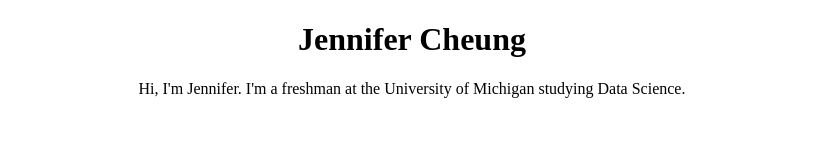
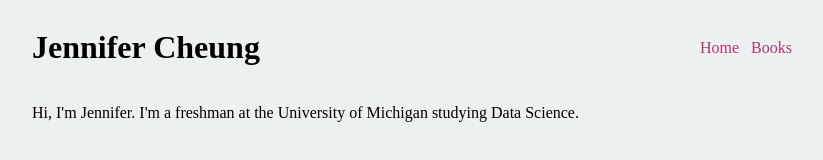
Before and after one commit to cheungje/old-website, a plain HTML site: page index.html in a window 1280 px wide. Shown: the whole page, without its empty margins (228-1051 px from the left). Drawn offline with Linux system fonts and the light colour scheme.

Commit message:
Created books and started homepage

```diff
--- a/index.html
+++ b/index.html
@@ -3,9 +3,18 @@
 <head>
   <title>Jennifer Cheung</title>
   <link rel="stylesheet" href="style.css" />
+  <link href="https://fonts.googleapis.com/css?family=Noto+Serif+SC:400,700" rel="stylesheet">
 </head>
 <body>
-  <h1>Jennifer Cheung</h1>
-  <p>Hi, I'm Jennifer. I'm a freshman at the University of Michigan studying Data Science.</p>
+  <header>
+    <h1>Jennifer Cheung</h1>
+    <ul>
+      <li><a href="index.html">Home</a></li>
+      <li><a href="books.html">Books</a></li>
+    </ul>
+  </header>
+  <section>
+    <p>Hi, I'm Jennifer. I'm a freshman at the University of Michigan studying Data Science.</p>
+  </section>
 </body>
 </html>
--- a/style.css
+++ b/style.css
@@ -1,6 +1,35 @@
-h1 {
-  text-align: center;
+body {
+  font-family: "Noto Serif SC", serif;
+  background-color: #ecf0f1;
 }
-p {
-  text-align: center;
+
+header, section {
+  max-width: 760px;
+  margin-left: auto;
+  margin-right: auto;
 }
+
+header {
+  display: flex;
+  justify-content: space-between;
+  align-items: center;
+}
+
+header ul {
+  display: flex;
+  list-style-type: none;
+}
+
+header ul li {
+  margin-left: 12px;
+}
+
+header ul li a {
+  color: #B53471;
+  text-decoration: none;
+  transition: 0.25s ease color;
+}
+
+header ul li a:hover {
+  color: #6F1E51;
+}
```
Also changed, not shown: books.html (added, +42 -0 lines).
